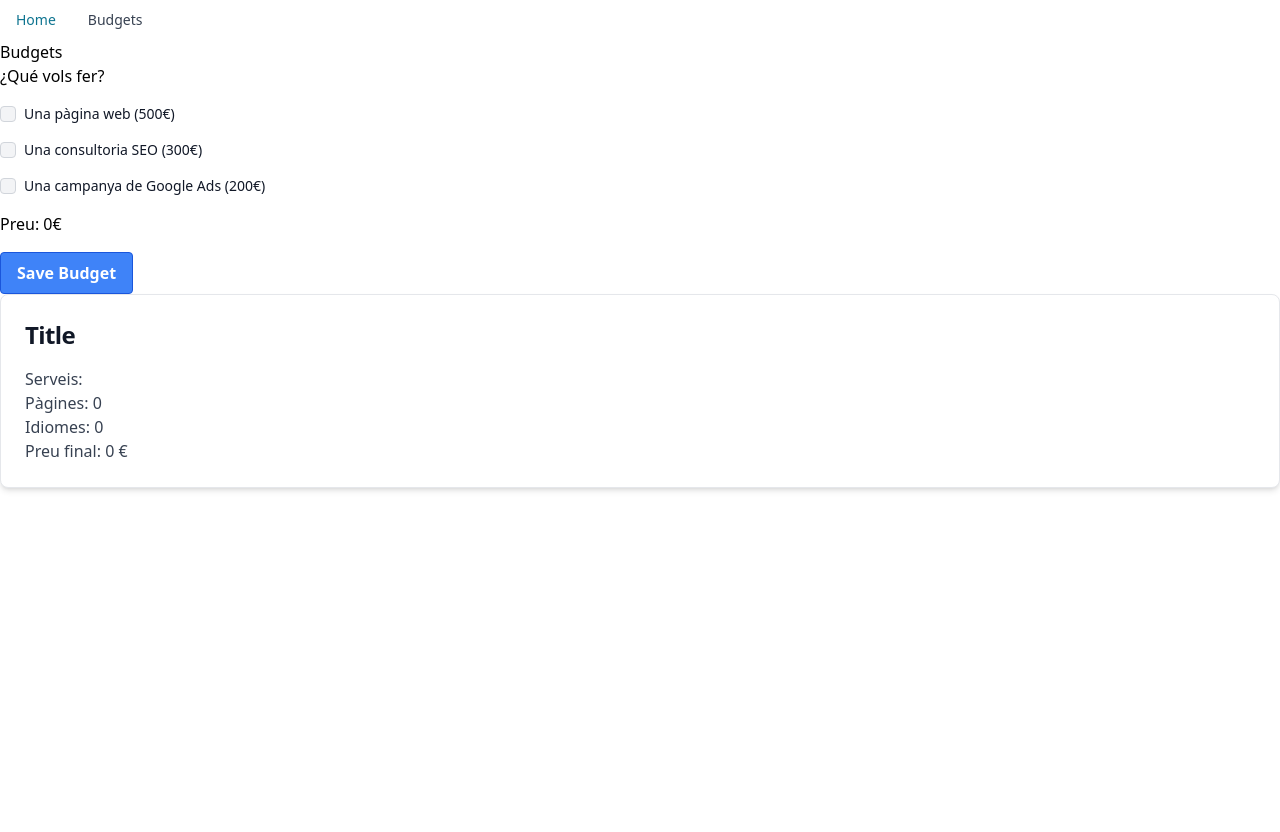
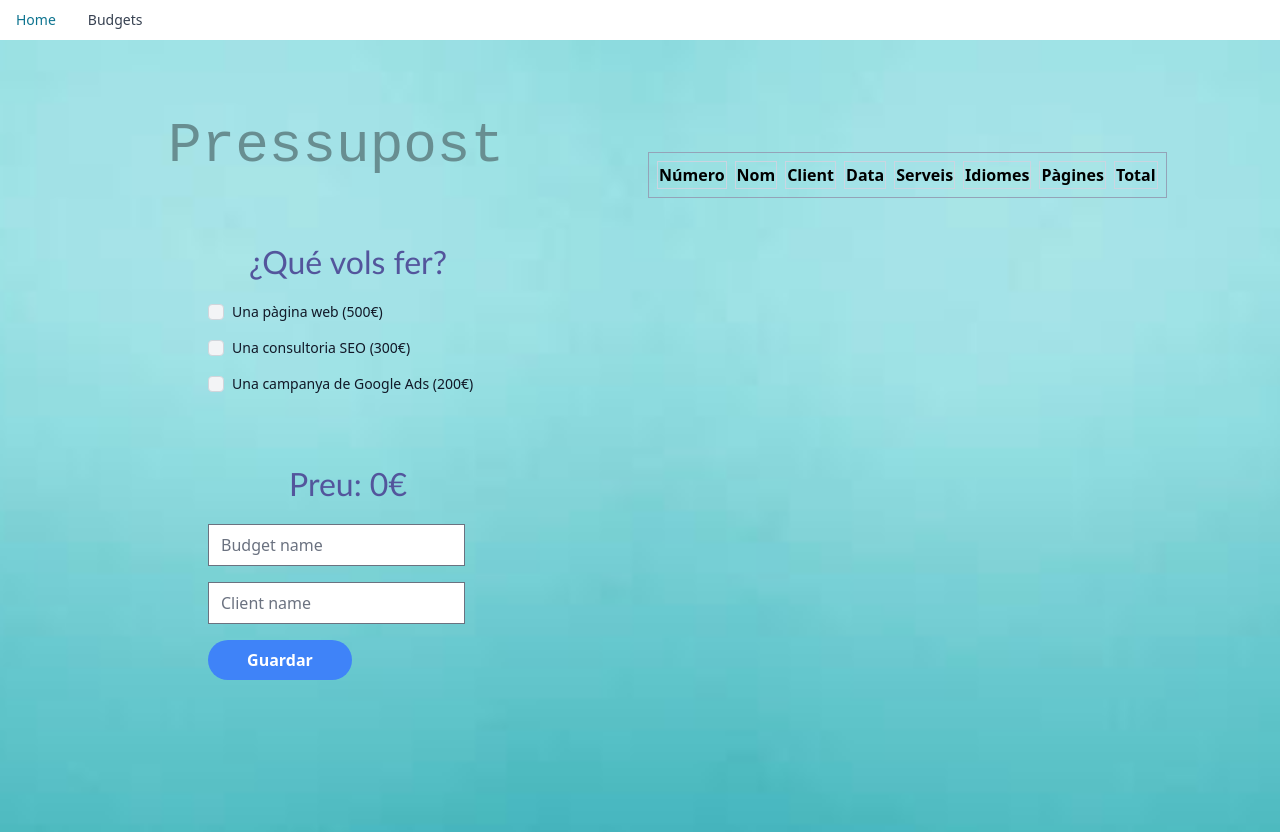
Before and after one commit to ralmarcha/ita-sprint7, a React (Create React App) app: page /budgets in a window 1280 px wide. Shown: the top 832 px of the page. Before the commit the page ends 800 px from the top, so only its background shows below. Built offline with nearby package versions, Linux system fonts and the light colour scheme.

Commit message:
exercici7

```diff
--- a/src/components/Budget.js
+++ b/src/components/Budget.js
@@ -1,24 +1,35 @@
-import { Card } from "flowbite-react"
+export function Budget({list}) {
 
-
-export function Budget({ pagines, idiomes, isChecked, sumaTotal }) {
     return (
-    <div>
-       <Card href="#">
-         <h5 className="text-2xl font-bold tracking-tight text-gray-900 dark:text-white">
-              Title
-          </h5>
-            <p className="font-normal text-gray-700 dark:text-gray-400">
-
-                    Serveis: {isChecked}
-                    <br />
-                    Pàgines: {pagines}
-                     <br />
-                     Idiomes: {idiomes}
-                    <br />
-                     Preu final: {sumaTotal} €
-                </p>
-        </Card>
-    </div>
+    <div className="text-center mt-8">
+         <table className="table-auto border-separate border-spacing-2 border border-slate-400 ...">
+            <thead>
+             <tr>
+              <th className="border border-slate-300 ...">Número</th>
+              <th className="border border-slate-300 ...">Nom</th>
+              <th className="border border-slate-300 ...">Client</th>
+              <th className="border border-slate-300 ...">Data</th>
+              <th className="border border-slate-300 ...">Serveis</th>
+              <th className="border border-slate-300 ...">Idiomes</th>
+              <th className="border border-slate-300 ...">Pàgines</th>
+              <th className="border border-slate-300 ...">Total</th>
+             </tr>
+           </thead>
+           <tbody>
+           {list.map((newBudget, index)=>(
+            <tr>
+              <td className="border border-slate-300 ...">{index + 1}</td>
+              <td className="border border-slate-300 ...">{newBudget.Nom}</td>
+              <td className="border border-slate-300 ...">{newBudget.Client}</td>
+              <td className="border border-slate-300 ...">{newBudget.Data}</td>
+              <td className="border border-slate-300 ...">{newBudget.Serveis.map(servei=><p>{servei}</p>) }</td>
+              <td className="border border-slate-300 ...">{newBudget.Idiomes }</td>
+              <td className="border border-slate-300 ...">{newBudget.Pàgines }</td>
+              <td className="border border-slate-300 ...">{newBudget.Preu} € </td>
+            </tr>
+            )) }
+           </tbody>
+          </table>
+        </div>
     )
 }
--- a/src/index.css
+++ b/src/index.css
@@ -16,8 +16,8 @@
   .overlay{
     background-color: rgba(0, 0, 0, 0.5);
     position: fixed;
-    width: 100vh;
-    height: 100vh;
+    width: 600px;
+    height: 600px;
   }
 
   .modalContainer {
@@ -31,3 +31,53 @@
     box-shadow: 0px 0px 18px 0px rgba(0, 0, 0, 0.75);
     border-radius: 8px;
   }
+
+.home{
+  height: 100vh;
+  background-image: url(./assets/background.jpg) ;
+  background-size: cover;
+  background-position: center;
+  display: flex;
+  flex-direction: column;
+}
+.back{
+  height: 100vh;
+  background-image: url(./assets/blue.jpg) ;
+  background-size: cover;
+  background-position: center;
+
+}
+.title{
+  color: #688e91;
+  margin-left: 7.5rem;
+  padding-top: 4rem;
+  width: 40%;
+  font-size: 3.5rem;
+  font-family: monospace;
+}
+
+.link{
+  color: #453181;
+  margin-left: 11rem;
+  margin-top: 50px;
+  font-size: 2rem;
+  text-decoration:none;
+  width: max-content;
+  font-weight:600;
+  border: 1px solid;
+  border-radius: 20px;
+  padding: 5px;
+}
+
+.link:hover{
+  color:  #688e91 ;
+}
+
+h2{
+  padding-top: 50px;
+  font-size: 2rem;
+  font-family:'Trebuchet MS', 'Lucida Sans Unicode', 'Lucida Grande', 'Lucida Sans', Arial, sans-serif;
+  color: #53559c;
+  width: 600px;
+  text-align: center;
+}
--- a/src/pages/Budgets.js
+++ b/src/pages/Budgets.js
@@ -1,10 +1,10 @@
-
-import {  Card, Checkbox, Label} from 'flowbite-react';
+import {Card, Checkbox, Label} from 'flowbite-react';
 import Button from '../components/Button';
-import { Budget } from '../components/Budget';
+import {Budget} from '../components/Budget';
 import {data} from '../data'
-import { useLocalStorage } from '../components/useLocalStorage';
-import { useEffect, useState } from 'react';
+import {useLocalStorage} from '../components/useLocalStorage';
+import {useEffect, useState} from 'react';
+//import { useLocation } from 'react-router-dom';
 
 
 const Budgets = () => {
@@ -13,6 +13,9 @@ const [isChecked, setIsChecked] = useLocalStorage('isCheked',
       new Array(data.length).fill(false));
 
   const [total, setTotal] = useLocalStorage('total', 0);
+
+  const [client, setClient] = useLocalStorage('client',"");
+  const [title, setTitle] = useLocalStorage('title', "");
 
 const handleOnChange = (position) => {
 
@@ -52,26 +55,55 @@ const handleOnChange = (position) => {
     setServices(servicesName);
   }, [isChecked]);
 
+  //array de presupuestos, hay q hacer un array de objetos como el de Budget
+  //q se cree una tabla
+  const [list, setList] = useLocalStorage('list', [])
+
   //Botón para guardar los datos generando una card a la derecha
-  const saveData = () => {
+  const saveData = (e) => {
+    e.preventDefault();
+    let newBudget = {
+      Nom: title,
+      Data: new Date().toLocaleDateString(),
+      Client: client,
+      Serveis: services,
+      Pàgines: pagines,
+      Idiomes: idiomes,
+      Preu: sumaTotal
+    }
+    setList([...list, newBudget])
+
+
    localStorage.setItem('mostrar', JSON.stringify(mostrar))
    localStorage.setItem('pagines', JSON.stringify(pagines))
    localStorage.setItem('idiomes', JSON.stringify(idiomes))
    localStorage.setItem('sumaTotal',JSON.stringify(sumaTotal))
    localStorage.setItem('isChecked', JSON.stringify(isChecked))
    localStorage.setItem('services', JSON.stringify(services))
+   localStorage.setItem('title', JSON.stringify(title))
+    localStorage.setItem('client', JSON.stringify(client))
+
   }
+
+
+
+
+
+//para dinamizar la url
+  // let { search } = useLocation();
+  // let query = new URLSearchParams(search);
+
 
 
 
   return (
     <>
-    <h1>Budgets</h1>
-
-     <div  className="flex flex-col gap-4" id="checkbox" >
-        <h1>¿Qué vols fer?</h1>
-
-        <div className="flex items-center gap-2" >
+      <div className='flex flex-row back'>
+    <div className='basis-1/2 ml-12'>
+       <h1 className="title">Pressupost</h1>
+         <div className="flex flex-col gap-4" id="checkbox" >
+           <h2>¿Qué vols fer?</h2>
+            <div className="flex items-center gap-2 ml-40" >
               <Checkbox id="web" checked={isChecked[0]}
                 onChange={() =>handleOnChange(0)} onClick={()=>setMostrar(!mostrar)} />
               <Label htmlFor="web">
@@ -88,9 +120,7 @@ const handleOnChange = (position) => {
                           </div>
                           <Button value={pagines} setValue={setPagines}
                           />
-
                         </div>
-
                         <div className="flex gap-4">
                           <div className="block">
                             <Label htmlFor="idiomes" value="Número d ' idiomes :"/>
@@ -101,52 +131,54 @@ const handleOnChange = (position) => {
                    </form>
                  </Card>
                  </div>)
-
                  : null}
 
-
-
-  <div className="flex items-center gap-2">
+          <div className="flex items-center gap-2 ml-40">
             <Checkbox id="seo" checked={isChecked[1]}
                   onChange={() =>handleOnChange(1)} />
               <Label htmlFor="seo">
                 Una consultoria SEO (300€)
               </Label>
           </div>
-  <div className="flex items-center gap-2">
+          <div className="flex items-center gap-2 ml-40">
             <Checkbox id="ads" checked={isChecked[2]}
                   onChange={() =>handleOnChange(2)}/>
             <Label htmlFor="ads">
             Una campanya de Google Ads  (200€)
             </Label>
           </div>
-
           <h2>Preu: {sumaTotal}€ </h2>
-        <div><button className="bg-blue-500 hover:bg-blue-700 text-white font-bold py-2 px-4 border border-blue-700 rounded" onClick={saveData}>
-          Save Budget
-    </button></div>
 
 
+{/* //hacer un componente y labels*/}
+
+          <form className="flex flex-col gap-4">
+              <div className='ml-40'>
+                      <input type="text" title={title} onChange={e=>setTitle(e.target.value)}  placeholder="Budget name" />
+              </div>
+              <div className='ml-40'>
+                      <input type="text" client={client} onChange={e=>setClient(e.target.value)}  placeholder="Client name" />
+              </div>
+              <button className="bg-blue-500 hover:bg-blue-700  ml-40 text-white font-bold py-2 px-4 rounded-full w-36" onClick={saveData}>
+                  Guardar
+                </button>
+          </form>
         </div>
 
 
 
-      <Budget isChecked={services}  pagines={pagines} idiomes={idiomes} sumaTotal={sumaTotal}/>
+      {/* <Budget isChecked={services} pagines={pagines} idiomes={idiomes} sumaTotal={sumaTotal} title={title} client={client} /> */}
 
 
 
-      {/* <div>
-        {data.map((data) => (
-        <div>
-          <input type="checkbox" id ={data.index} key={data.index} name={data.name} checked={isChecked[data.index]}
-          onChange={() =>handleOnChange(data.index)} onClick={()=>setMostrar(!mostrar)}></input>
-          <label for={data.index}>{data.name}</label>
+
     </div>
-        ))}
-
-
-      </div> */}
+    <div className='basis-1/2 mt-20 mr-14'>
+       <Budget list={list}/>
+      </div>
+      </div>
      </>
   );
 }
+
 export default Budgets;
--- a/src/pages/Home.js
+++ b/src/pages/Home.js
@@ -1,2 +1,10 @@
-const Home = () => <div>Home</div>
+import { Link } from "react-router-dom";
+
+const Home = () =>
+
+    <div className="home">
+        <h1 className="title">BudgetApp</h1>
+        <h2>Tria entre les diferents opcions per calcular el teu pressupost</h2>
+        <Link to="/budgets/" className="link"> Pressupost </Link>
+    </div>
 export default Home;
```
Also changed, not shown: src/assets/background.jpg (added), src/assets/blue.jpg (added). Lines whose indentation alone changed are shown as unchanged.
